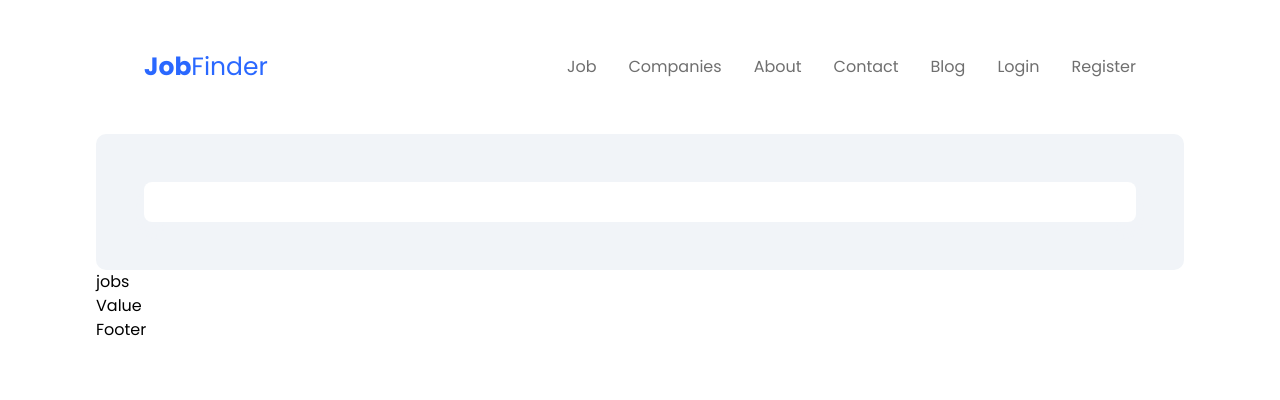
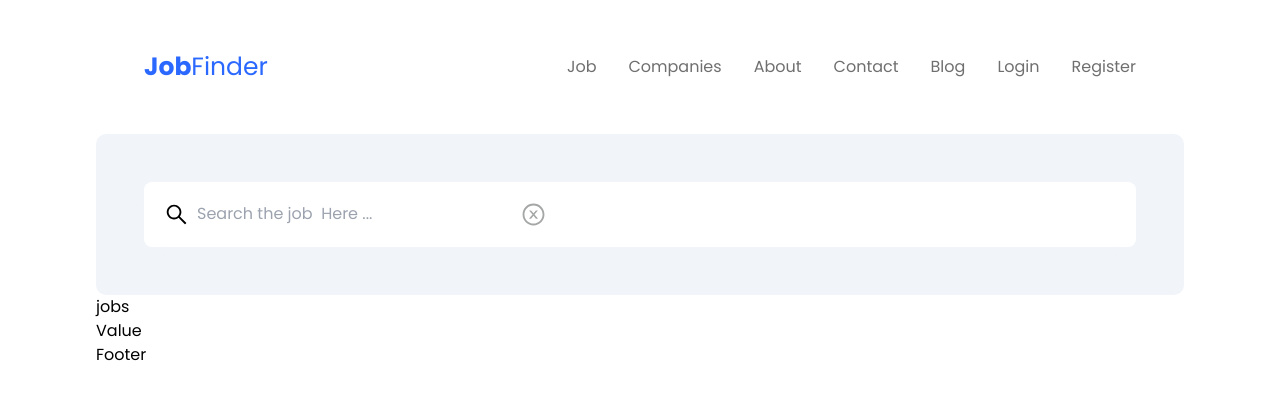
Before and after one commit to haamid10/job-Finder, a React (Vite) app: page / in a window 1280 px wide. Shown: the top 400 px of the page. Built offline with nearby package versions, Linux system fonts and the light colour scheme.

Commit message:
back on it after three days

```diff
--- a/src/components/SearchDiv/Search.jsx
+++ b/src/components/SearchDiv/Search.jsx
@@ -1,12 +1,18 @@
 import React from 'react'
-
+import {AiOutlineSearch} from 'react-icons/ai'
+import {AiOutlineCloseCircle} from 'react-icons/ai'
 const Search = () => {
   return (
     <div className=' search grid  s gap-10  bg-greyIsh rounded-[10px] p-[3rem]'>
       <form action="">
+
         <div className="firstDiv flex justify-between items-center rounded-[8px] p-5 gap-[10px] bg-white shadow-lg shadow-greyIsh">
+
           <div className=' flex gap-2 items-center'>
-
+            <AiOutlineSearch className=' text-[25px] icon'/>
+            <input type="text" className='bg-transparent text-blur-500'
+            placeholder='Search the job  Here ...'/>
+            <AiOutlineCloseCircle  className='text-[25px] text-[#a5a6a6] hover:text-textColor icon'/>
           </div>
 
         </div>
--- a/src/index.css
+++ b/src/index.css
@@ -26,9 +26,9 @@ left:0;
 bottom: -10px;
 color: #2a68ff;
 }
-/* .icon{
+ .icon{
   cursor: pointer;
 }
-.card{
+/*.card{
   background: #000;
 }  */
```
